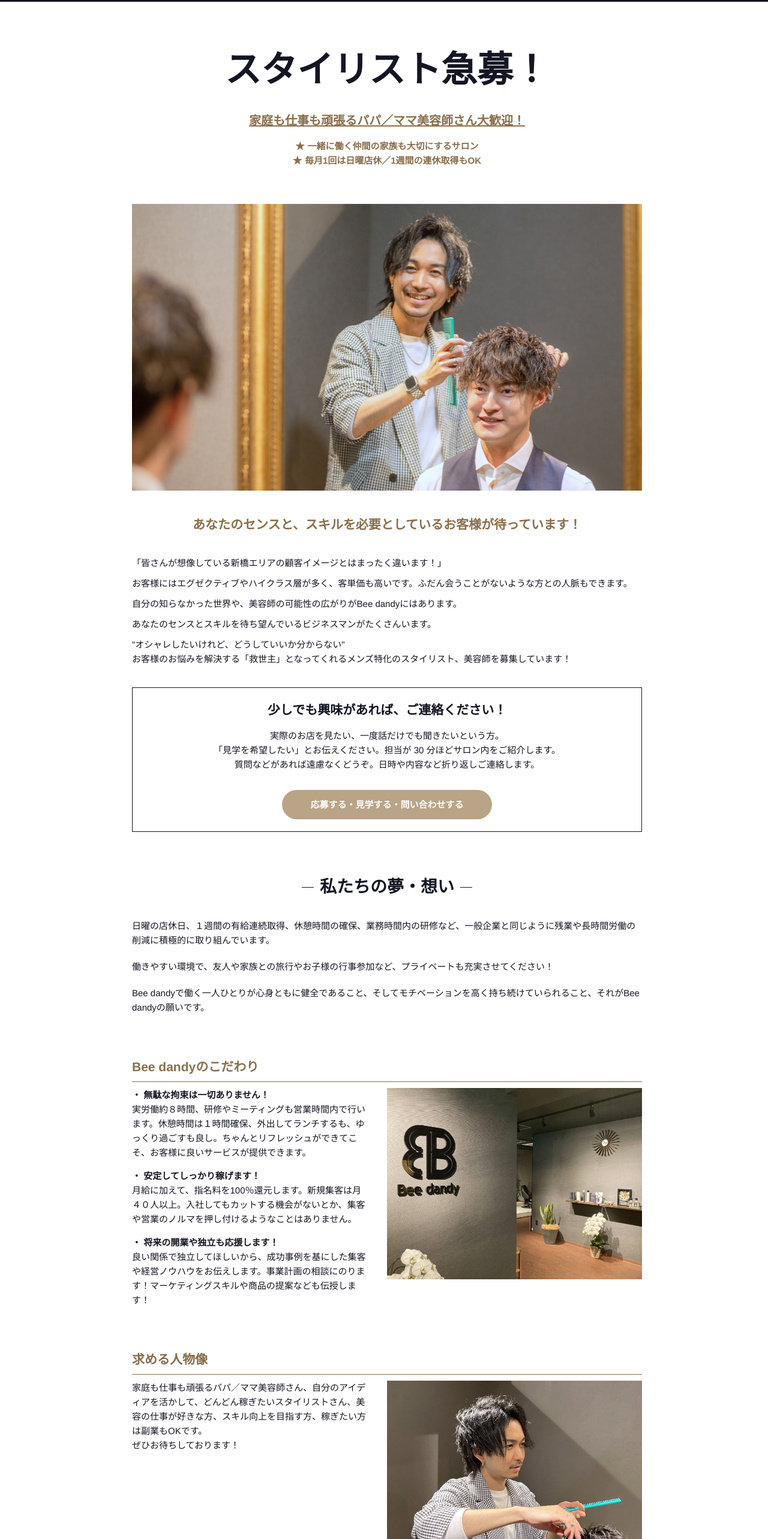
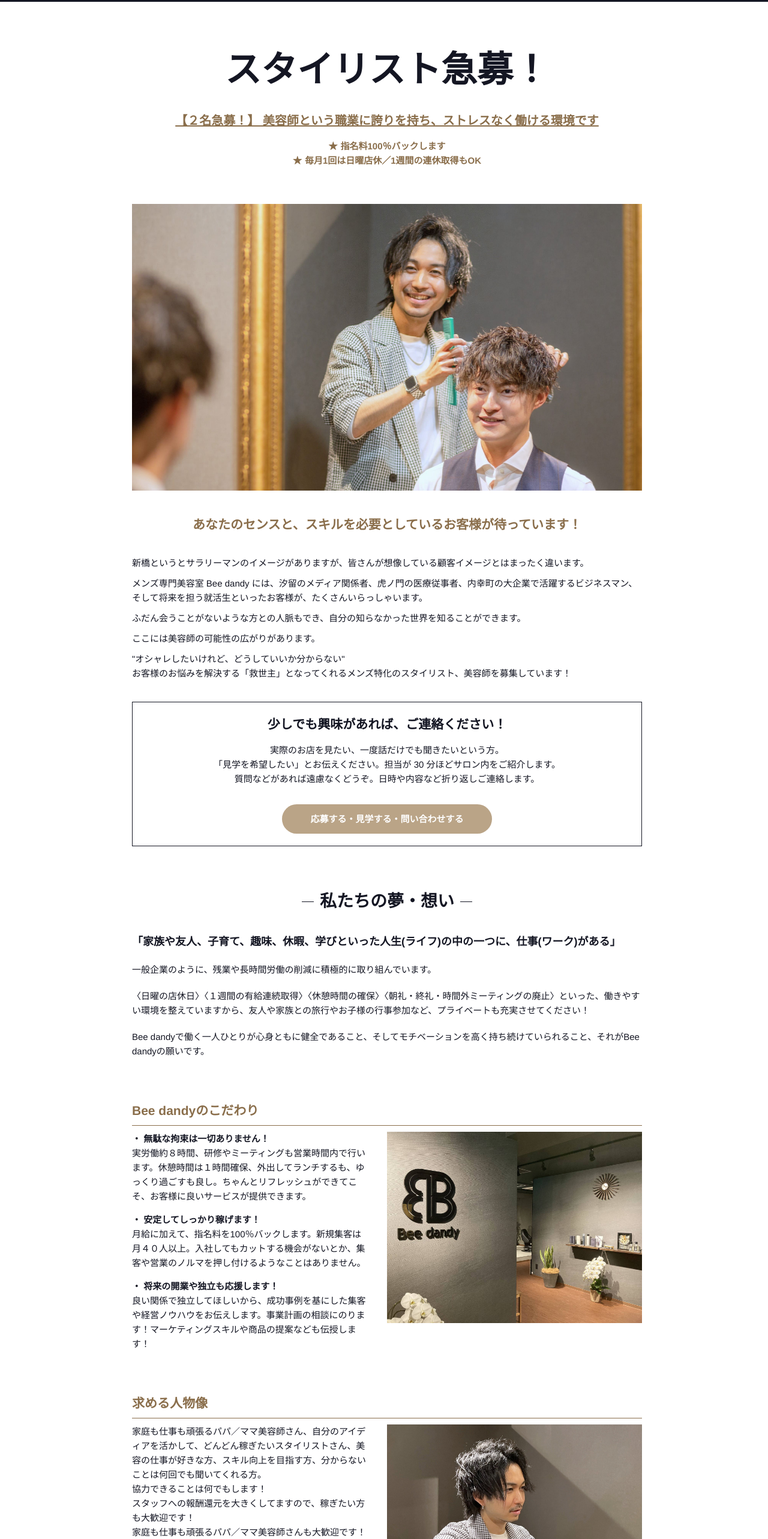
Before and after one commit to kamy0042/bee_group_web, a Next.js app: page /recruit in a window 1280 px wide. Shown: the part 234-2800 px from the top of the page at 60% size. Built offline with nearby package versions, Linux system fonts and the light colour scheme.

Commit message:
feat: 求人ページ更新

```diff
--- a/pages/recruit/index.tsx
+++ b/pages/recruit/index.tsx
@@ -134,18 +134,18 @@ const Recruit = () => (
         <section>
           <h1 className={styles.heading}>スタイリスト急募！</h1>
           <div className={styles.headerCopy}>
-            <p className={`${styles.headerCopyItem}`}>家庭も仕事も頑張るパパ／ママ美容師さん大歓迎！</p>
-            <p className={styles.star}>一緒に働く仲間の家族も大切にするサロン</p>
+            <p className={`${styles.headerCopyItem}`}>【２名急募！】 美容師という職業に誇りを持ち、ストレスなく働ける環境です</p>
+            <p className={styles.star}>指名料100％バックします</p>
             <p className={styles.star}>毎月1回は日曜店休／1週間の連休取得もOK</p>
           </div>
         </section>
         <div className={styles.message}>
           <img src="/img/recruit/staff_cut_02.jpg" alt="カット中のスタッフ" />
           <h2 className={styles.messageText}>あなたのセンスと、スキルを必要としているお客様が待っています！</h2>
-          <p>「皆さんが想像している新橋エリアの顧客イメージとはまったく違います！」</p>
-          <p>お客様にはエグゼクティブやハイクラス層が多く、客単価も高いです。ふだん会うことがないような方との人脈もできます。</p>
-          <p>自分の知らなかった世界や、美容師の可能性の広がりがBee dandyにはあります。</p>
-          <p>あなたのセンスとスキルを待ち望んでいるビジネスマンがたくさんいます。</p>
+          <p>新橋というとサラリーマンのイメージがありますが、皆さんが想像している顧客イメージとはまったく違います。</p>
+          <p>メンズ専門美容室 Bee dandy には、汐留のメディア関係者、虎ノ門の医療従事者、内幸町の大企業で活躍するビジネスマン、そして将来を担う就活生といったお客様が、たくさんいらっしゃいます。</p>
+          <p>ふだん会うことがないような方との人脈もでき、自分の知らなかった世界を知ることができます。</p>
+          <p>ここには美容師の可能性の広がりがあります。</p>
           <p>&quot;オシャレしたいけれど、どうしていいか分からない&quot; <br />
             お客様のお悩みを解決する「救世主」となってくれるメンズ特化のスタイリスト、美容師を募集しています！</p>
         </div>
@@ -157,10 +157,9 @@ const Recruit = () => (
             <h2 className={styles.subHeading}>私たちの夢・想い</h2>
             <div className={styles.descriptionContent}>
               <div>
-                <p>
-                  日曜の店休日、１週間の有給連続取得、休憩時間の確保、業務時間内の研修など、一般企業と同じように残業や長時間労働の削減に積極的に取り組んでいます。
-                </p>
-                <p>働きやすい環境で、友人や家族との旅行やお子様の行事参加など、プライベートも充実させてください！</p>
+                <p style={{fontSize:'1.2em', fontWeight:'bold'}}>「家族や友人、子育て、趣味、休暇、学びといった人生(ライフ)の中の一つに、仕事(ワーク)がある」</p>
+                <p>一般企業のように、残業や長時間労働の削減に積極的に取り組んでいます。</p>
+                <p>〈日曜の店休日〉〈１週間の有給連続取得〉〈休憩時間の確保〉〈朝礼・終礼・時間外ミーティングの廃止〉といった、働きやすい環境を整えていますから、友人や家族との旅行やお子様の行事参加など、プライベートも充実させてください！</p>
                 <p>Bee dandyで働く一人ひとりが心身ともに健全であること、そしてモチベーションを高く持ち続けていられること、それがBee dandyの願いです。</p>
               </div>
             </div>
@@ -175,7 +174,7 @@ const Recruit = () => (
                   <dt>・ 無駄な拘束は一切ありません！</dt>
                   <dd>実労働約８時間、研修やミーティングも営業時間内で行います。休憩時間は１時間確保、外出してランチするも、ゆっくり過ごすも良し。ちゃんとリフレッシュができてこそ、お客様に良いサービスが提供できます。</dd>
                   <dt>・ 安定してしっかり稼げます！</dt>
-                  <dd>月給に加えて、指名料を100％還元します。新規集客は月４０人以上。入社してもカットする機会がないとか、集客や営業のノルマを押し付けるようなことはありません。</dd>
+                  <dd>月給に加えて、指名料を100％バックします。新規集客は月４０人以上。入社してもカットする機会がないとか、集客や営業のノルマを押し付けるようなことはありません。</dd>
                   <dt>・ 将来の開業や独立も応援します！</dt>
                   <dd>良い関係で独立してほしいから、成功事例を基にした集客や経営ノウハウをお伝えします。事業計画の相談にのります！マーケティングスキルや商品の提案なども伝授します！</dd>
                 </dl>
@@ -188,8 +187,10 @@ const Recruit = () => (
             <div className={styles.descriptionContent}>
               <img src="/img/recruit/staff_cut_01.jpg" alt="カット風景" />
               <div className={styles.descriptionTextArea}>
-                <p>家庭も仕事も頑張るパパ／ママ美容師さん、自分のアイディアを活かして、どんどん稼ぎたいスタイリストさん、美容の仕事が好きな方、スキル向上を目指す方、稼ぎたい方は副業もOKです。<br/>
-                  ぜひお待ちしております！
+                <p>家庭も仕事も頑張るパパ／ママ美容師さん、自分のアイディアを活かして、どんどん稼ぎたいスタイリストさん、美容の仕事が好きな方、スキル向上を目指す方、分からないことは何回でも聞いてくれる方。<br/>
+                  協力できることは何でもします！<br/>
+                  スタッフへの報酬還元を大きくしてますので、稼ぎたい方も大歓迎です！<br/>
+                  家庭も仕事も頑張るパパ／ママ美容師さんも大歓迎です！
                 </p>
               </div>
             </div>
@@ -244,7 +245,7 @@ const Recruit = () => (
                     <p>
                       例）入社2年目正社員スタッフ<br />
                       ※月技術売上 100万円、月指名数 85名、月店販売上 5万円 の場合<br/>
-                      月給 230,000円＋売上歩合 140,000円＋各種手当 60,000円＝支給額 430,000円
+                      月給（基本給＋資格手当） 230,000円＋売上歩合 140,000円＋各種手当 60,000円＝支給額 430,000円
                     </p>
                     <p>＜試用期間あり＞ 3ヶ月 〜 6ヶ月 / 月給 230,000円 〜 645,000円</p>
                   </dd>
@@ -259,7 +260,6 @@ const Recruit = () => (
               <img src="/img/recruit/owner_message.jpg" alt="笑顔の松井オーナー" />
               <div className={styles.descriptionTextArea}>
                 <p>男性専門美容室 Bee dandyは、2021年にオープンしてから順調に顧客数を伸ばし、2023年にはメンズ脱毛サロンを併設しました。</p>
-                <p>今後はメンズだけでなく、レディースの展開も視野に入れて、10店舗の展開を目指している美容室です。</p>
                 <p>「稼げる」「楽しい」「人間関係が良い」「自分の成長を感じる」、そんな働きやすい環境づくりにこだわっています。</p>
                 <p>もし、地方から東京のサロンへ挑戦したいと思っている方がいらっしゃったら、できるだけサポートします。私も共感できるところがあるので、ぜひチャレンジしてください。</p>
               </div>
@@ -297,16 +297,16 @@ const Recruit = () => (
                 <p>基本給＋資格手当：230,000円～645,000円</p>
                 <dl className={styles.descriptionInner}>
                   <dd className={styles.withIcon}>
-                    <span className={styles.icon}>＋指名料売上</span>：100%還元
+                    <span className={styles.icon}>＋指名料売上</span>：100%バック
                   </dd>
                   <dd className={styles.withIcon}>
-                    <span className={styles.icon}>店販売上</span>：10%還元
+                    <span className={styles.icon}>店販売上</span>：10%バック
                   </dd>
                   <dd className={styles.withIcon}>
-                    <span className={styles.icon}>技術売上</span>：50万円を超える売上高から10～20%還元
+                    <span className={styles.icon}>技術売上</span>：50万円を超える売上高（指名＋フリー）から10～20%還元
                   </dd>
                 </dl>
-                <h4 className={styles.descriptionInnerHeading}>手当</h4>
+                <h4 className={styles.descriptionInnerHeading}>その他手当</h4>
                 <ul>
                   <li>通勤手当：0円～15,000円</li>
                   <li>役職手当：10,000円～50,000円</li>
@@ -420,6 +420,8 @@ const Recruit = () => (
             <CtaBox isExtend />
           </div>
 
+          <p style={{marginTop:'20px', textAlign:'right'}}>２０２４年６月現在</p>
+
         </div>
       </div>
     </MainLayout>
```
